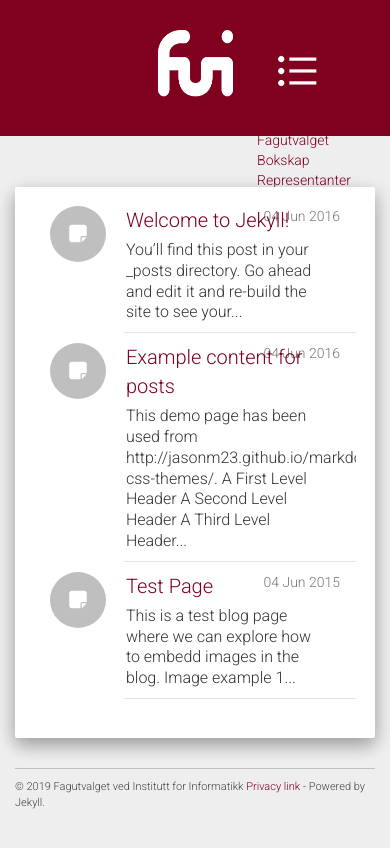
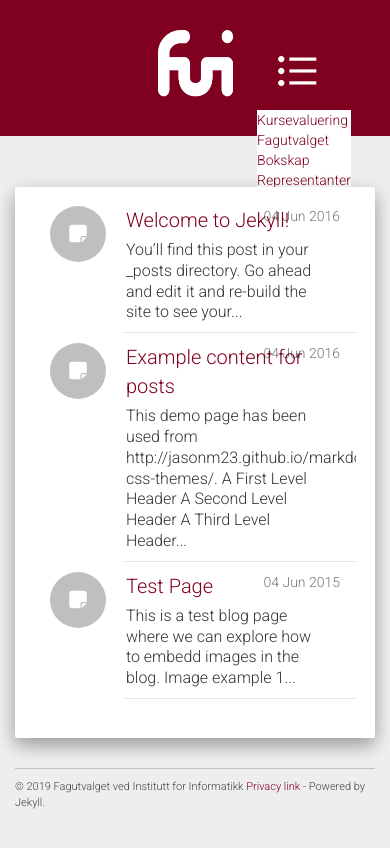
Before and after one commit to fui/fui.github.io, a Jekyll site: the page built from index.html, in a window 390 px wide. Shown: the top 848 px of the page. Built offline with Jekyll 4.4.1, drawn with Linux system fonts in a browser that asks for light colours; nearby versions of some CDN libraries; the list of posts is cut into pages by our own code.

Commit message:
fixing hamburgericon

```diff
--- a/_includes/header.html
+++ b/_includes/header.html
@@ -12,7 +12,7 @@
             </div>
           </div>
           <div class="menu-img"><img id="menu-icon" src="../static/img/menu.png" height="80" width="80"/>
-            <ul style="list-style-type:none;" style="background-color:white;">
+            <ul class="d-menu" style="list-style-type:none;" style="background-color:white;">
               <li><a href="#">Kursevaluering</a></li>
               <li><a href="#">Fagutvalget</a></li>
               <li><a href="#">Bokskap</a></li>
--- a/static/css/main.css
+++ b/static/css/main.css
@@ -45,8 +45,8 @@
     align-items: ;
 }
 
-.drop-1 {
-    display: none;
+.d-menu {
+    background-color: white;
 }
 
 @media only screen and (max-width: 990px) {
```
